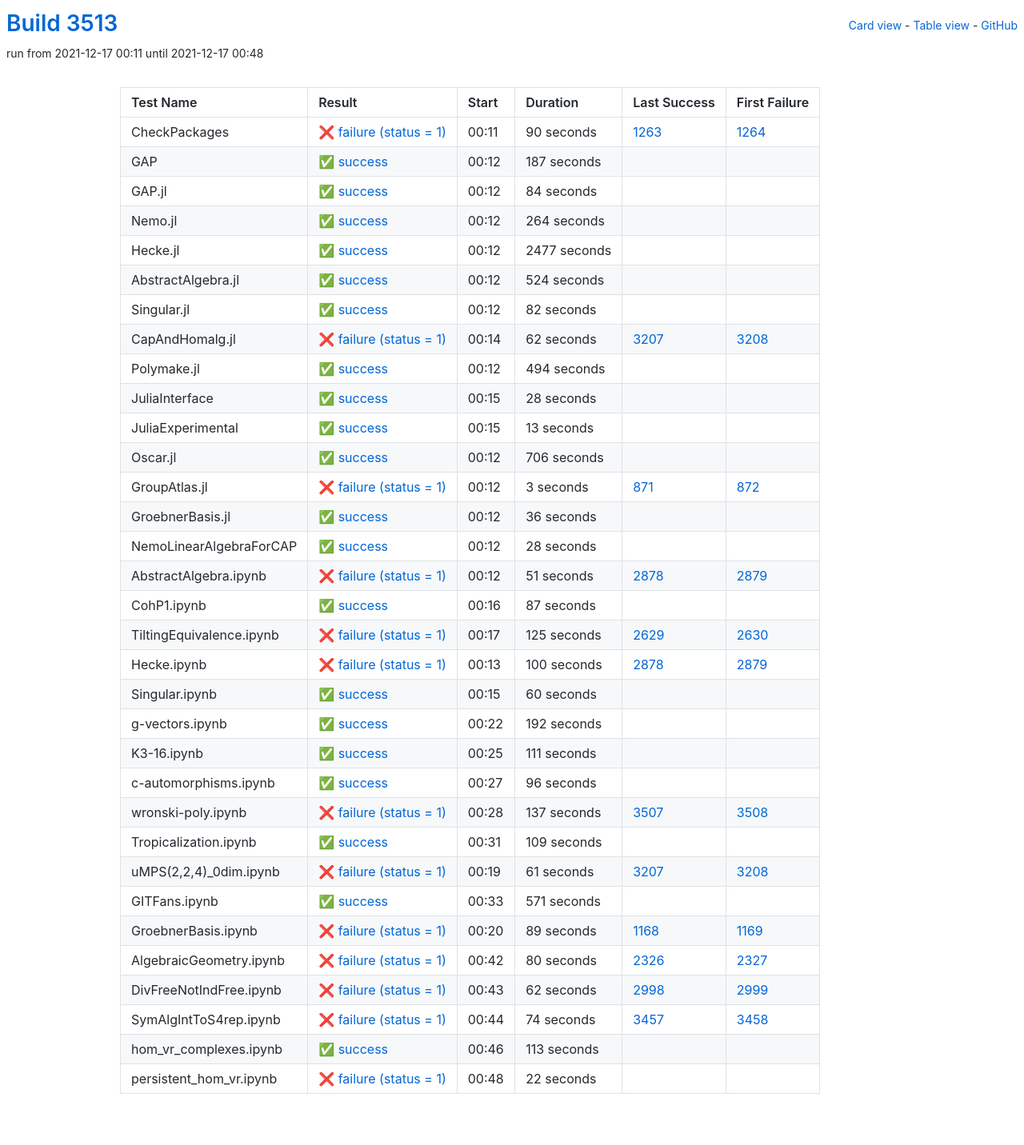
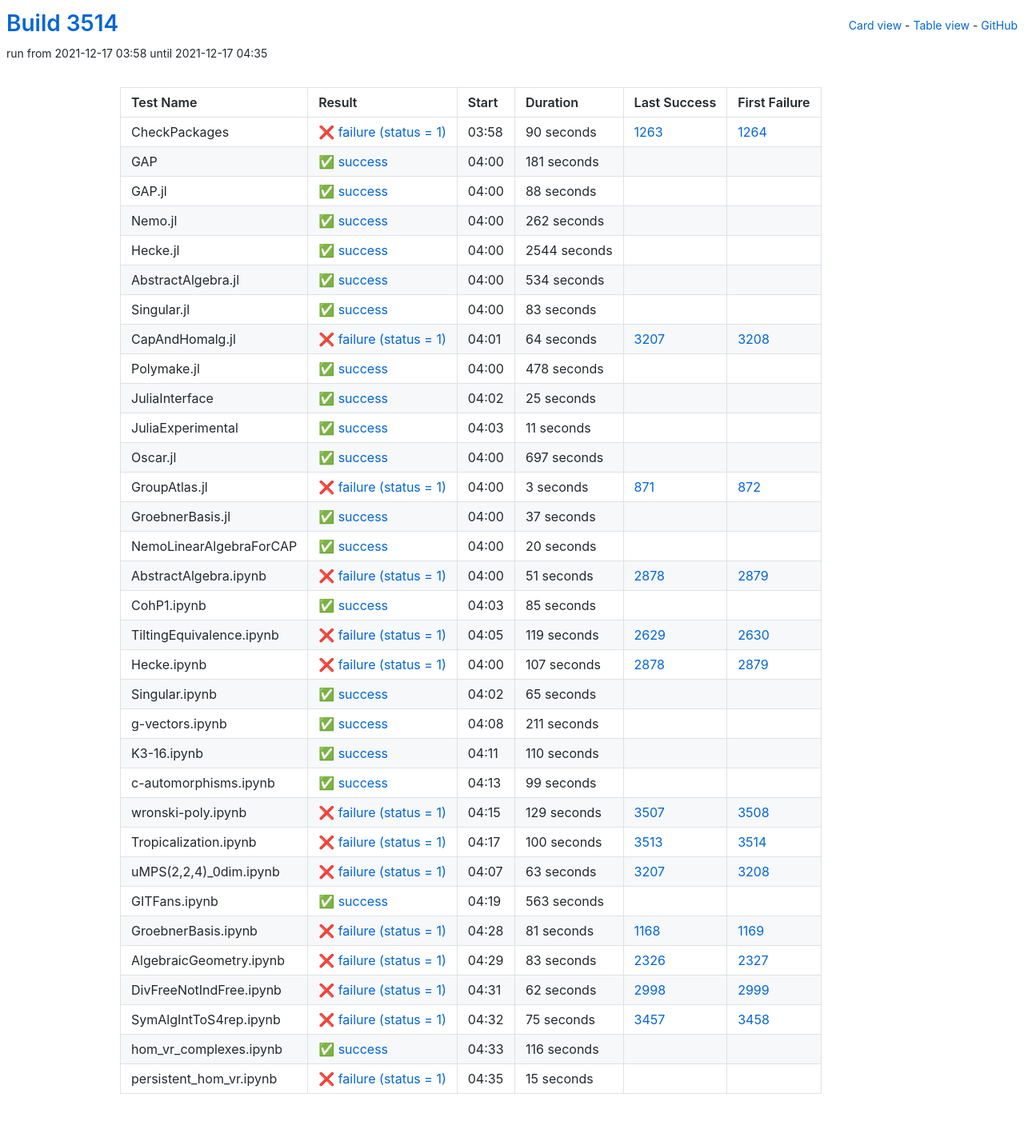
Before and after one commit to oscar-system/oscar-ci-status-stable, a Jekyll site: the page built from table.html, in a window 1280 px wide. Shown: the whole page at 80% size. Built offline with Jekyll 4.4.1, drawn with Linux system fonts in a browser that asks for light colours.

Commit message:
Build #3514

```diff
--- a/_data/ci.yml
+++ b/_data/ci.yml
@@ -1,6 +1,6 @@
 ---
-build: 3513
-build_url: https://oscarci.mathematik.uni-kl.de/job/oscar-stable/3513/
+build: 3514
+build_url: https://oscarci.mathematik.uni-kl.de/job/oscar-stable/3514/
 job: oscar-stable
 organization: oscar-system
 repo: oscar-ci-status-stable
@@ -8,8 +8,8 @@ repourl: https://github.com/oscar-system/oscar-ci-status-stable
 tests:
 - name: CheckPackages
   id: checkpackages
-  log: https://oscarci.mathematik.uni-kl.de/job/oscar-stable/3513/artifact/logs/build-3513/CheckPackages.log
-  start: 2021-12-17 00:11
+  log: https://oscarci.mathematik.uni-kl.de/job/oscar-stable/3514/artifact/logs/build-3514/CheckPackages.log
+  start: 2021-12-17 03:58
   success: false
   exitcode: 1
   status: failure
@@ -20,140 +20,140 @@ tests:
   first_failure_url: https://oscarci.mathematik.uni-kl.de/job/oscar-stable/1264/
 - name: GAP
   id: gap
-  log: https://oscarci.mathematik.uni-kl.de/job/oscar-stable/3513/artifact/logs/build-3513/GAP.log
-  start: 2021-12-17 00:12
+  log: https://oscarci.mathematik.uni-kl.de/job/oscar-stable/3514/artifact/logs/build-3514/GAP.log
+  start: 2021-12-17 04:00
   success: true
   exitcode: 0
   status: success
-  duration: 187
+  duration: 181
   last_success: false
   last_success_url:
   first_failure: false
   first_failure_url:
 - name: GAP.jl
   id: gap-jl
-  log: https://oscarci.mathematik.uni-kl.de/job/oscar-stable/3513/artifact/logs/build-3513/GAP.jl.log
-  start: 2021-12-17 00:12
+  log: https://oscarci.mathematik.uni-kl.de/job/oscar-stable/3514/artifact/logs/build-3514/GAP.jl.log
+  start: 2021-12-17 04:00
   success: true
   exitcode: 0
   status: success
-  duration: 84
+  duration: 88
   last_success: false
   last_success_url:
   first_failure: false
   first_failure_url:
 - name: Nemo.jl
   id: nemo-jl
-  log: https://oscarci.mathematik.uni-kl.de/job/oscar-stable/3513/artifact/logs/build-3513/Nemo.jl.log
-  start: 2021-12-17 00:12
+  log: https://oscarci.mathematik.uni-kl.de/job/oscar-stable/3514/artifact/logs/build-3514/Nemo.jl.log
+  start: 2021-12-17 04:00
   success: true
   exitcode: 0
   status: success
-  duration: 264
+  duration: 262
   last_success: false
   last_success_url:
   first_failure: false
   first_failure_url:
 - name: Hecke.jl
   id: hecke-jl
-  log: https://oscarci.mathematik.uni-kl.de/job/oscar-stable/3513/artifact/logs/build-3513/Hecke.jl.log
-  start: 2021-12-17 00:12
+  log: https://oscarci.mathematik.uni-kl.de/job/oscar-stable/3514/artifact/logs/build-3514/Hecke.jl.log
+  start: 2021-12-17 04:00
   success: true
   exitcode: 0
   status: success
-  duration: 2477
+  duration: 2544
   last_success: false
   last_success_url:
   first_failure: false
   first_failure_url:
 - name: AbstractAlgebra.jl
   id: abstractalgebra-jl
-  log: https://oscarci.mathematik.uni-kl.de/job/oscar-stable/3513/artifact/logs/build-3513/AbstractAlgebra.jl.log
-  start: 2021-12-17 00:12
+  log: https://oscarci.mathematik.uni-kl.de/job/oscar-stable/3514/artifact/logs/build-3514/AbstractAlgebra.jl.log
+  start: 2021-12-17 04:00
   success: true
   exitcode: 0
   status: success
-  duration: 524
+  duration: 534
   last_success: false
   last_success_url:
   first_failure: false
   first_failure_url:
 - name: Singular.jl
   id: singular-jl
-  log: https://oscarci.mathematik.uni-kl.de/job/oscar-stable/3513/artifact/logs/build-3513/Singular.jl.log
-  start: 2021-12-17 00:12
+  log: https://oscarci.mathematik.uni-kl.de/job/oscar-stable/3514/artifact/logs/build-3514/Singular.jl.log
+  start: 2021-12-17 04:00
   success: true
   exitcode: 0
   status: success
-  duration: 82
+  duration: 83
   last_success: false
   last_success_url:
   first_failure: false
   first_failure_url:
 - name: CapAndHomalg.jl
   id: capandhomalg-jl
-  log: https://oscarci.mathematik.uni-kl.de/job/oscar-stable/3513/artifact/logs/build-3513/CapAndHomalg.jl.log
-  start: 2021-12-17 00:14
+  log: https://oscarci.mathematik.uni-kl.de/job/oscar-stable/3514/artifact/logs/build-3514/CapAndHomalg.jl.log
+  start: 2021-12-17 04:01
   success: false
   exitcode: 1
   status: failure
-  duration: 62
+  duration: 64
   last_success: 3207
   last_success_url: https://oscarci.mathematik.uni-kl.de/job/oscar-stable/3207/
   first_failure: 3208
   first_failure_url: https://oscarci.mathematik.uni-kl.de/job/oscar-stable/3208/
 - name: Polymake.jl
   id: polymake-jl
-  log: https://oscarci.mathematik.uni-kl.de/job/oscar-stable/3513/artifact/logs/build-3513/Polymake.jl.log
-  start: 2021-12-17 00:12
+  log: https://oscarci.mathematik.uni-kl.de/job/oscar-stable/3514/artifact/logs/build-3514/Polymake.jl.log
+  start: 2021-12-17 04:00
   success: true
   exitcode: 0
   status: success
-  duration: 494
+  duration: 478
   last_success: false
   last_success_url:
   first_failure: false
   first_failure_url:
 - name: JuliaInterface
   id: juliainterface
-  log: https://oscarci.mathematik.uni-kl.de/job/oscar-stable/3513/artifact/logs/build-3513/JuliaInterface.log
-  start: 2021-12-17 00:15
+  log: https://oscarci.mathematik.uni-kl.de/job/oscar-stable/3514/artifact/logs/build-3514/JuliaInterface.log
+  start: 2021-12-17 04:02
   success: true
   exitcode: 0
   status: success
-  duration: 28
+  duration: 25
   last_success: false
   last_success_url:
   first_failure: false
   first_failure_url:
 - name: JuliaExperimental
   id: juliaexperimental
-  log: https://oscarci.mathematik.uni-kl.de/job/oscar-stable/3513/artifact/logs/build-3513/JuliaExperimental.log
-  start: 2021-12-17 00:15
+  log: https://oscarci.mathematik.uni-kl.de/job/oscar-stable/3514/artifact/logs/build-3514/JuliaExperimental.log
+  start: 2021-12-17 04:03
   success: true
   exitcode: 0
   status: success
-  duration: 13
+  duration: 11
   last_success: false
   last_success_url:
   first_failure: false
   first_failure_url:
 - name: Oscar.jl
   id: oscar-jl
-  log: https://oscarci.mathematik.uni-kl.de/job/oscar-stable/3513/artifact/logs/build-3513/Oscar.jl.log
-  start: 2021-12-17 00:12
+  log: https://oscarci.mathematik.uni-kl.de/job/oscar-stable/3514/artifact/logs/build-3514/Oscar.jl.log
+  start: 2021-12-17 04:00
   success: true
   exitcode: 0
   status: success
-  duration: 706
+  duration: 697
   last_success: false
   last_success_url:
   first_failure: false
   first_failure_url:
 - name: GroupAtlas.jl
   id: groupatlas-jl
-  log: https://oscarci.mathematik.uni-kl.de/job/oscar-stable/3513/artifact/logs/build-3513/GroupAtlas.jl.log
-  start: 2021-12-17 00:12
+  log: https://oscarci.mathematik.uni-kl.de/job/oscar-stable/3514/artifact/logs/build-3514/GroupAtlas.jl.log
+  start: 2021-12-17 04:00
   success: false
   exitcode: 1
   status: failure
@@ -164,32 +164,32 @@ tests:
   first_failure_url: https://oscarci.mathematik.uni-kl.de/job/oscar-stable/872/
 - name: GroebnerBasis.jl
   id: groebnerbasis-jl
-  log: https://oscarci.mathematik.uni-kl.de/job/oscar-stable/3513/artifact/logs/build-3513/GroebnerBasis.jl.log
-  start: 2021-12-17 00:12
+  log: https://oscarci.mathematik.uni-kl.de/job/oscar-stable/3514/artifact/logs/build-3514/GroebnerBasis.jl.log
+  start: 2021-12-17 04:00
   success: true
   exitcode: 0
   status: success
-  duration: 36
+  duration: 37
   last_success: false
   last_success_url:
   first_failure: false
   first_failure_url:
 - name: NemoLinearAlgebraForCAP
   id: nemolinearalgebraforcap
-  log: https://oscarci.mathematik.uni-kl.de/job/oscar-stable/3513/artifact/logs/build-3513/NemoLinearAlgebraForCAP.log
-  start: 2021-12-17 00:12
+  log: https://oscarci.mathematik.uni-kl.de/job/oscar-stable/3514/artifact/logs/build-3514/NemoLinearAlgebraForCAP.log
+  start: 2021-12-17 04:00
   success: true
   exitcode: 0
   status: success
-  duration: 28
+  duration: 20
   last_success: false
   last_success_url:
   first_failure: false
   first_failure_url:
 - name: AbstractAlgebra.ipynb
   id: abstractalgebra-ipynb
-  log: https://oscarci.mathematik.uni-kl.de/job/oscar-stable/3513/artifact/logs/build-3513/AbstractAlgebra.ipynb.log
-  start: 2021-12-17 00:12
+  log: https://oscarci.mathematik.uni-kl.de/job/oscar-stable/3514/artifact/logs/build-3514/AbstractAlgebra.ipynb.log
+  start: 2021-12-17 04:00
   success: false
   exitcode: 1
   status: failure
@@ -200,164 +200,164 @@ tests:
   first_failure_url: https://oscarci.mathematik.uni-kl.de/job/oscar-stable/2879/
 - name: CohP1.ipynb
   id: cohp1-ipynb
-  log: https://oscarci.mathematik.uni-kl.de/job/oscar-stable/3513/artifact/logs/build-3513/CohP1.ipynb.log
-  start: 2021-12-17 00:16
+  log: https://oscarci.mathematik.uni-kl.de/job/oscar-stable/3514/artifact/logs/build-3514/CohP1.ipynb.log
+  start: 2021-12-17 04:03
   success: true
   exitcode: 0
   status: success
-  duration: 87
+  duration: 85
   last_success: false
   last_success_url:
   first_failure: false
   first_failure_url:
 - name: TiltingEquivalence.ipynb
   id: tiltingequivalence-ipynb
-  log: https://oscarci.mathematik.uni-kl.de/job/oscar-stable/3513/artifact/logs/build-3513/TiltingEquivalence.ipynb.log
-  start: 2021-12-17 00:17
+  log: https://oscarci.mathematik.uni-kl.de/job/oscar-stable/3514/artifact/logs/build-3514/TiltingEquivalence.ipynb.log
+  start: 2021-12-17 04:05
   success: false
   exitcode: 1
   status: failure
-  duration: 125
+  duration: 119
   last_success: 2629
   last_success_url: https://oscarci.mathematik.uni-kl.de/job/oscar-stable/2629/
   first_failure: 2630
   first_failure_url: https://oscarci.mathematik.uni-kl.de/job/oscar-stable/2630/
 - name: Hecke.ipynb
   id: hecke-ipynb
-  log: https://oscarci.mathematik.uni-kl.de/job/oscar-stable/3513/artifact/logs/build-3513/Hecke.ipynb.log
-  start: 2021-12-17 00:13
+  log: https://oscarci.mathematik.uni-kl.de/job/oscar-stable/3514/artifact/logs/build-3514/Hecke.ipynb.log
+  start: 2021-12-17 04:00
   success: false
   exitcode: 1
   status: failure
-  duration: 100
+  duration: 107
   last_success: 2878
   last_success_url: https://oscarci.mathematik.uni-kl.de/job/oscar-stable/2878/
   first_failure: 2879
   first_failure_url: https://oscarci.mathematik.uni-kl.de/job/oscar-stable/2879/
 - name: Singular.ipynb
   id: singular-ipynb
-  log: https://oscarci.mathematik.uni-kl.de/job/oscar-stable/3513/artifact/logs/build-3513/Singular.ipynb.log
-  start: 2021-12-17 00:15
+  log: https://oscarci.mathematik.uni-kl.de/job/oscar-stable/3514/artifact/logs/build-3514/Singular.ipynb.log
+  start: 2021-12-17 04:02
   success: true
   exitcode: 0
   status: success
-  duration: 60
+  duration: 65
   last_success: false
   last_success_url:
   first_failure: false
   first_failure_url:
 - name: g-vectors.ipynb
   id: g-vectors-ipynb
-  log: https://oscarci.mathematik.uni-kl.de/job/oscar-stable/3513/artifact/logs/build-3513/g-vectors.ipynb.log
-  start: 2021-12-17 00:22
+  log: https://oscarci.mathematik.uni-kl.de/job/oscar-stable/3514/artifact/logs/build-3514/g-vectors.ipynb.log
+  start: 2021-12-17 04:08
   success: true
   exitcode: 0
   status: success
-  duration: 192
+  duration: 211
   last_success: false
   last_success_url:
   first_failure: false
   first_failure_url:
 - name: K3-16.ipynb
   id: k3-16-ipynb
-  log: https://oscarci.mathematik.uni-kl.de/job/oscar-stable/3513/artifact/logs/build-3513/K3-16.ipynb.log
-  start: 2021-12-17 00:25
+  log: https://oscarci.mathematik.uni-kl.de/job/oscar-stable/3514/artifact/logs/build-3514/K3-16.ipynb.log
+  start: 2021-12-17 04:11
   success: true
   exitcode: 0
   status: success
-  duration: 111
+  duration: 110
   last_success: false
   last_success_url:
   first_failure: false
   first_failure_url:
 - name: c-automorphisms.ipynb
   id: c-automorphisms-ipynb
-  log: https://oscarci.mathematik.uni-kl.de/job/oscar-stable/3513/artifact/logs/build-3513/c-automorphisms.ipynb.log
-  start: 2021-12-17 00:27
+  log: https://oscarci.mathematik.uni-kl.de/job/oscar-stable/3514/artifact/logs/build-3514/c-automorphisms.ipynb.log
+  start: 2021-12-17 04:13
   success: true
   exitcode: 0
   status: success
-  duration: 96
+  duration: 99
   last_success: false
   last_success_url:
   first_failure: false
   first_failure_url:
 - name: wronski-poly.ipynb
   id: wronski-poly-ipynb
-  log: https://oscarci.mathematik.uni-kl.de/job/oscar-stable/3513/artifact/logs/build-3513/wronski-poly.ipynb.log
-  start: 2021-12-17 00:28
+  log: https://oscarci.mathematik.uni-kl.de/job/oscar-stable/3514/artifact/logs/build-3514/wronski-poly.ipynb.log
+  start: 2021-12-17 04:15
   success: false
   exitcode: 1
   status: failure
-  duration: 137
+  duration: 129
   last_success: 3507
   last_success_url: https://oscarci.mathematik.uni-kl.de/job/oscar-stable/3507/
   first_failure: 3508
   first_failure_url: https://oscarci.mathematik.uni-kl.de/job/oscar-stable/3508/
 - name: Tropicalization.ipynb
   id: tropicalization-ipynb
-  log: https://oscarci.mathematik.uni-kl.de/job/oscar-stable/3513/artifact/logs/build-3513/Tropicalization.ipynb.log
-  start: 2021-12-17 00:31
-  success: true
-  exitcode: 0
-  status: success
-  duration: 109
-  last_success: false
-  last_success_url:
-  first_failure: false
-  first_failure_url:
-- name: uMPS(2,2,4)_0dim.ipynb
-  id: umps-2-2-4-0dim-ipynb
-  log: https://oscarci.mathematik.uni-kl.de/job/oscar-stable/3513/artifact/logs/build-3513/uMPS-2-2-4-_0dim.ipynb.log
-  start: 2021-12-17 00:19
+  log: https://oscarci.mathematik.uni-kl.de/job/oscar-stable/3514/artifact/logs/build-3514/Tropicalization.ipynb.log
+  start: 2021-12-17 04:17
   success: false
   exitcode: 1
   status: failure
-  duration: 61
+  duration: 100
+  last_success: 3513
+  last_success_url: https://oscarci.mathematik.uni-kl.de/job/oscar-stable/3513/
+  first_failure: 3514
+  first_failure_url: https://oscarci.mathematik.uni-kl.de/job/oscar-stable/3514/
+- name: uMPS(2,2,4)_0dim.ipynb
+  id: umps-2-2-4-0dim-ipynb
+  log: https://oscarci.mathematik.uni-kl.de/job/oscar-stable/3514/artifact/logs/build-3514/uMPS-2-2-4-_0dim.ipynb.log
+  start: 2021-12-17 04:07
+  success: false
+  exitcode: 1
+  status: failure
+  duration: 63
   last_success: 3207
   last_success_url: https://oscarci.mathematik.uni-kl.de/job/oscar-stable/3207/
   first_failure: 3208
   first_failure_url: https://oscarci.mathematik.uni-kl.de/job/oscar-stable/3208/
 - name: GITFans.ipynb
   id: gitfans-ipynb
-  log: https://oscarci.mathematik.uni-kl.de/job/oscar-stable/3513/artifact/logs/build-3513/GITFans.ipynb.log
-  start: 2021-12-17 00:33
+  log: https://oscarci.mathematik.uni-kl.de/job/oscar-stable/3514/artifact/logs/build-3514/GITFans.ipynb.log
+  start: 2021-12-17 04:19
   success: true
   exitcode: 0
   status: success
-  duration: 571
+  duration: 563
   last_success: false
   last_success_url:
   first_failure: false
   first_failure_url:
 - name: GroebnerBasis.ipynb
   id: groebnerbasis-ipynb
-  log: https://oscarci.mathematik.uni-kl.de/job/oscar-stable/3513/artifact/logs/build-3513/GroebnerBasis.ipynb.log
-  start: 2021-12-17 00:20
+  log: https://oscarci.mathematik.uni-kl.de/job/oscar-stable/3514/artifact/logs/build-3514/GroebnerBasis.ipynb.log
+  start: 2021-12-17 04:28
   success: false
   exitcode: 1
   status: failure
-  duration: 89
+  duration: 81
   last_success: 1168
   last_success_url: https://oscarci.mathematik.uni-kl.de/job/oscar-stable/1168/
   first_failure: 1169
   first_failure_url: https://oscarci.mathematik.uni-kl.de/job/oscar-stable/1169/
 - name: AlgebraicGeometry.ipynb
   id: algebraicgeometry-ipynb
-  log: https://oscarci.mathematik.uni-kl.de/job/oscar-stable/3513/artifact/logs/build-3513/AlgebraicGeometry.ipynb.log
-  start: 2021-12-17 00:42
+  log: https://oscarci.mathematik.uni-kl.de/job/oscar-stable/3514/artifact/logs/build-3514/AlgebraicGeometry.ipynb.log
+  start: 2021-12-17 04:29
   success: false
   exitcode: 1
   status: failure
-  duration: 80
+  duration: 83
   last_success: 2326
   last_success_url: https://oscarci.mathematik.uni-kl.de/job/oscar-stable/2326/
   first_failure: 2327
   first_failure_url: https://oscarci.mathematik.uni-kl.de/job/oscar-stable/2327/
 - name: DivFreeNotIndFree.ipynb
   id: divfreenotindfree-ipynb
-  log: https://oscarci.mathematik.uni-kl.de/job/oscar-stable/3513/artifact/logs/build-3513/DivFreeNotIndFree.ipynb.log
-  start: 2021-12-17 00:43
+  log: https://oscarci.mathematik.uni-kl.de/job/oscar-stable/3514/artifact/logs/build-3514/DivFreeNotIndFree.ipynb.log
+  start: 2021-12-17 04:31
   success: false
   exitcode: 1
   status: failure
@@ -368,36 +368,36 @@ tests:
   first_failure_url: https://oscarci.mathematik.uni-kl.de/job/oscar-stable/2999/
 - name: SymAlgIntToS4rep.ipynb
   id: symalginttos4rep-ipynb
-  log: https://oscarci.mathematik.uni-kl.de/job/oscar-stable/3513/artifact/logs/build-3513/SymAlgIntToS4rep.ipynb.log
-  start: 2021-12-17 00:44
+  log: https://oscarci.mathematik.uni-kl.de/job/oscar-stable/3514/artifact/logs/build-3514/SymAlgIntToS4rep.ipynb.log
+  start: 2021-12-17 04:32
   success: false
   exitcode: 1
   status: failure
-  duration: 74
+  duration: 75
   last_success: 3457
   last_success_url: https://oscarci.mathematik.uni-kl.de/job/oscar-stable/3457/
   first_failure: 3458
   first_failure_url: https://oscarci.mathematik.uni-kl.de/job/oscar-stable/3458/
 - name: hom_vr_complexes.ipynb
   id: hom-vr-complexes-ipynb
-  log: https://oscarci.mathematik.uni-kl.de/job/oscar-stable/3513/artifact/logs/build-3513/hom_vr_complexes.ipynb.log
-  start: 2021-12-17 00:46
+  log: https://oscarci.mathematik.uni-kl.de/job/oscar-stable/3514/artifact/logs/build-3514/hom_vr_complexes.ipynb.log
+  start: 2021-12-17 04:33
   success: true
   exitcode: 0
   status: success
-  duration: 113
+  duration: 116
   last_success: false
   last_success_url:
   first_failure: false
   first_failure_url:
 - name: persistent_hom_vr.ipynb
   id: persistent-hom-vr-ipynb
-  log: https://oscarci.mathematik.uni-kl.de/job/oscar-stable/3513/artifact/logs/build-3513/persistent_hom_vr.ipynb.log
-  start: 2021-12-17 00:48
+  log: https://oscarci.mathematik.uni-kl.de/job/oscar-stable/3514/artifact/logs/build-3514/persistent_hom_vr.ipynb.log
+  start: 2021-12-17 04:35
   success: false
   exitcode: 1
   status: failure
-  duration: 22
+  duration: 15
   last_success: false
   last_success_url:
   first_failure: false
```
Also changed, not shown: README.md.
